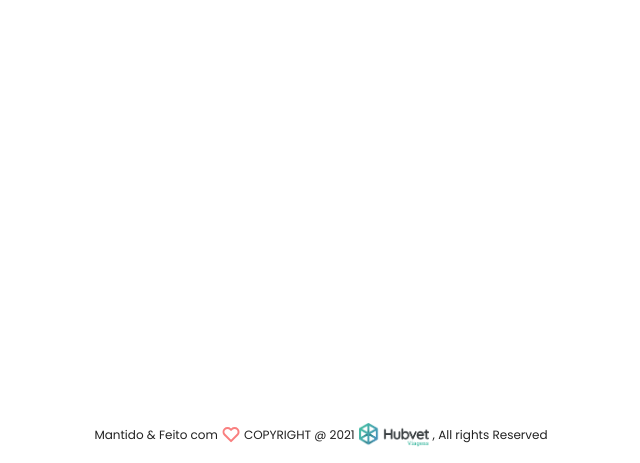
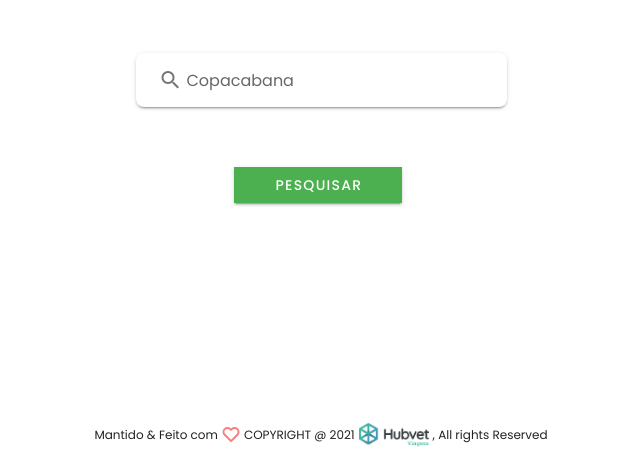
Before and after one commit to juliovt-07/desafio-hubvet, a Vue app: page / in a window 1280 px wide. Shown: the part 337-800 px from the top of the page, without its empty margins (319-959 px from the left). Built offline with nearby package versions, Linux system fonts and the light colour scheme.

Commit message:
Home screen home layout

```diff
--- a/src/views/Home.vue
+++ b/src/views/Home.vue
@@ -1,15 +1,51 @@
 <template>
-  <hello-world />
+  <v-container class="home">
+    <v-card class="justify-center transparent" flat>
+      <v-row align="center" class="justify-center">
+        <v-col cols="4">
+          <v-img
+            :src="require('../assets/logo.png')"
+            class="my-5"
+            contain
+            height="90"
+          />
+          <v-text-field
+              prepend-inner-icon="mdi-magnify"
+              label="Copacabana"
+              class="input"
+              solo
+          ></v-text-field>
+          <v-row class="justify-center">
+            <v-col cols="6">
+              <v-btn
+                  tile
+                  color="success"
+                  class="py-4 px-10 mx-auto"
+              >
+                Pesquisar
+              </v-btn>
+            </v-col>
+          </v-row>
+
+        </v-col>
+      </v-row>
+    </v-card>
+  </v-container>
 </template>
 
 <script>
-  import HelloWorld from '../components/HelloWorld'
 
   export default {
-    name: 'Home',
-
-    components: {
-      HelloWorld,
-    },
+    name: 'Home'
   }
 </script>
+
+<style lang="sass">
+  .home
+    min-height: 100vh
+    display: grid
+    align-items: center
+    .input div
+      padding: 11px
+      border-radius: 8px
+</style>
```
